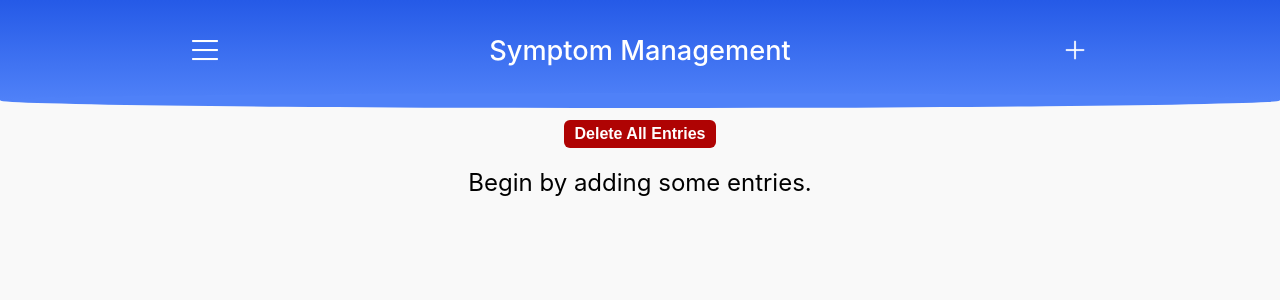
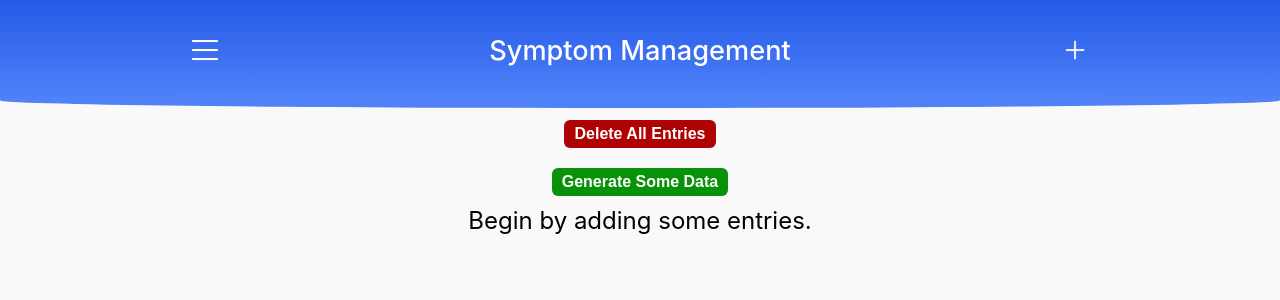
Before and after one commit to akinevans/med-counter, a React (Create React App) app: page / in a window 1280 px wide. Shown: the top 300 px of the page. Built offline with nearby package versions, Linux system fonts and the light colour scheme.

Commit message:
Build a helper function generateRandomCardValues for testing purposes / quick generation of data

```diff
--- a/src/App.css
+++ b/src/App.css
@@ -25,16 +25,22 @@
   /* display: none; */
 }
 
-.delete-all-btn {
-  margin: 20px;
+.delete-all-btn,
+.generate-cards-helper-btn {
+  margin: 20px auto;
   padding: 5px 10px;
   font-size: 1rem;
   font-weight: 600;
   color: #fff;
-  background-color: rgb(175, 3, 3);
+  background-color: #af0303;
   border-radius: 6px;
   border: none;
   cursor: pointer;
+}
+
+.generate-cards-helper-btn {
+  margin: 0 auto 10px;
+  background-color: #089208;
 }
 
 .symptom-card-component-list-wrapper {
--- a/src/App.js
+++ b/src/App.js
@@ -6,7 +6,14 @@ import SymptomCard from "./components/SymptomCard/SymptomCard";
 
 // redux imports
 import { useDispatch, useSelector } from "react-redux";
-import { deleteAll } from "./redux/countReducer";
+import { deleteAll, addSymptomCard } from "./redux/countReducer";
+
+//utility imports
+import {
+  generateUniqueKey,
+  getDateAndTime,
+} from "./utilityFunctions/FormUtilities";
+import { generateRandomCardValues } from "./utilityFunctions/debuggingHelper";
 
 //TODO get header icons for edit and delete symptomCord
 
@@ -38,6 +45,25 @@ function App() {
       return false;
     }
   };
+
+  // create a script to generate x number of symptom cards with some prefilled data
+  const generateRandomCards = () => {
+    const numOfCards = prompt("How many cards do you want to generate?");
+    for (let i = 1; i <= numOfCards; i++) {
+      dispatch(
+        addSymptomCard({
+          uniqueKey: generateUniqueKey(),
+          // date and time wont be random
+          date: getDateAndTime()[0],
+          time: getDateAndTime()[1],
+          title: generateRandomCardValues("title"),
+          intensity: Math.floor(Math.random() * 10) + 1,
+          note: generateRandomCardValues("note"),
+          accentColor: generateRandomCardValues("color"),
+        })
+      );
+    }
+  };
   return (
     <div className='App'>
       <AppHeader
@@ -55,6 +81,14 @@ function App() {
         }}
       >
         Delete All Entries
+      </button>
+      <button
+        className='generate-cards-helper-btn'
+        onClick={() => {
+          generateRandomCards();
+        }}
+      >
+        Generate Some Data
       </button>
 
       <Form
--- /dev/null
+++ b/src/utilityFunctions/debuggingHelper.js
@@ -0,0 +1,54 @@
+// function for generating X number of symptomCards with random data for testing purposes
+export const generateRandomCardValues = (key) => {
+  const dataOptions = {
+    title: [
+      "headache",
+      "cold",
+      "nausea",
+      "back pain",
+      "Dull aches",
+      "cold sweat",
+      "dizzy",
+      "fatigue",
+      "rash",
+      "insomnia",
+      "stomach ache",
+      "tooth pain",
+    ],
+    color: [
+      "blue",
+      "light-blue",
+      "teal",
+      "gold",
+      "orange",
+      "green",
+      "dark-green",
+      "purple",
+      "fuchsia",
+      "crimson",
+    ],
+    note: [
+      "Difficulty breathing or a feeling of breathlessness",
+      "Really bad hot flashes",
+      "Feeling dizzy and sluggish",
+      "Pain when attempting to move",
+      "Tight muscles and some tenderness",
+      "Feeling lightheaded and unsteady",
+      "Change in the color or texture of the skin",
+      "Difficulty in passing stools or infrequent bowel movements",
+      "Difficulty falling asleep or staying asleep",
+      "Reduced strength or power in muscles",
+      "Elevated body temperature",
+      "Impaired ability to recall information or events",
+    ],
+  };
+
+  const optionsArray = dataOptions[key];
+
+  if (!optionsArray) {
+    throw new Error("akin - Invalid key provided in generateRandomCardValues");
+  }
+
+  const randomIndex = Math.floor(Math.random() * optionsArray.length);
+  return optionsArray[randomIndex];
+};
```
